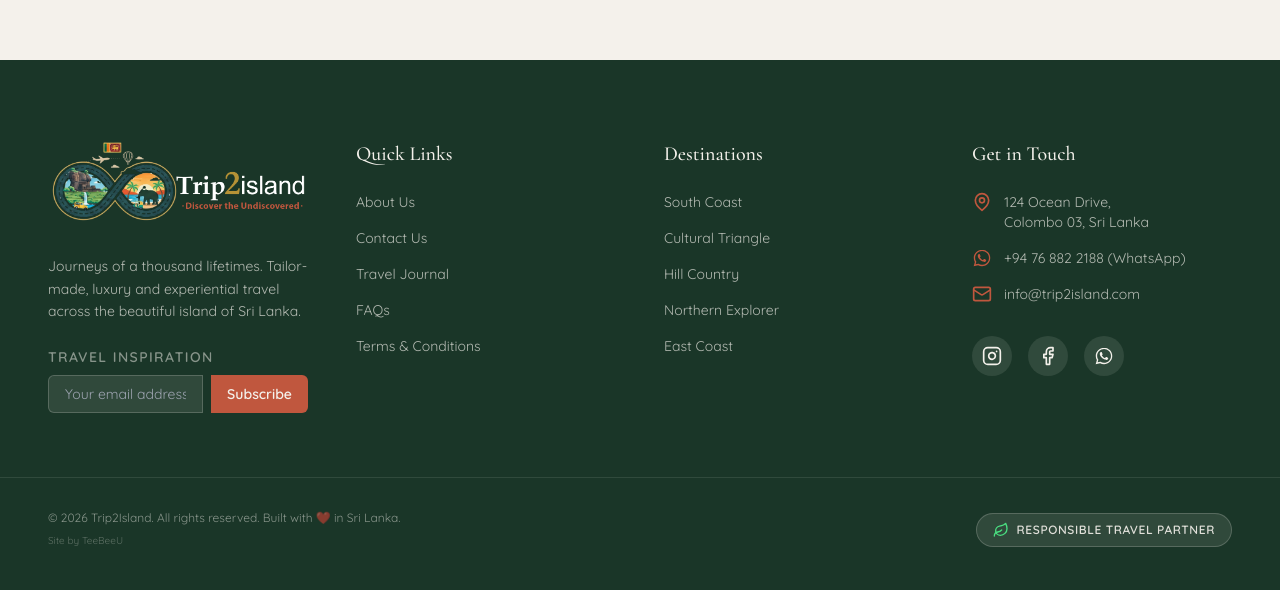
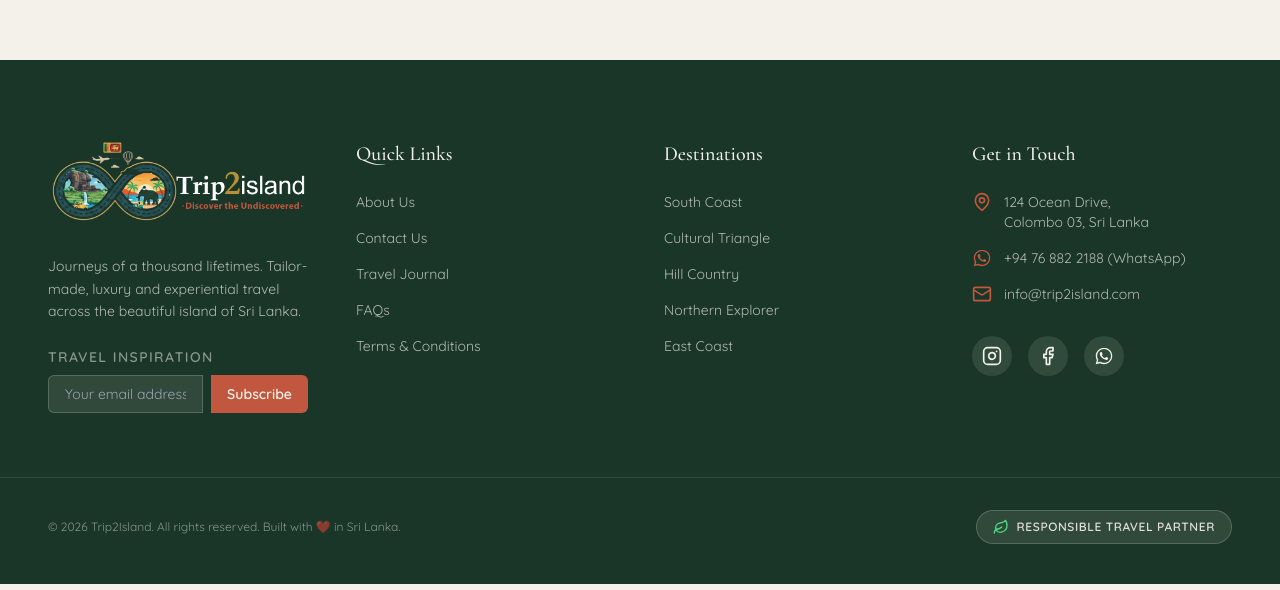
Before and after one commit to Aathif-M/trip-2-island, a React (Vite) app: page /trip-2-island/experiences in a window 1280 px wide. Shown: the part 10916-11506 px from the top of the page. Built offline with nearby package versions, Linux system fonts and the light colour scheme.

Commit message:
Removed footer signature

```diff
--- a/src/App.jsx
+++ b/src/App.jsx
@@ -14,6 +14,11 @@ import ExperiencesPage from './pages/ExperiencesPage';
 import LoadingScreen from './components/UI/LoadingScreen';
 import PageTransition from './components/UI/PageTransition';
 import CustomCursor from './components/UI/CustomCursor';
+
+console.log(
+    "%c✨ Designed & Developed by TeeBeeU | trip2island.com",
+    "color: #C8AC5F; background: #1C4130; font-size: 14px; font-weight: bold; padding: 8px 15px; border-radius: 5px;"
+);
 
 function App() {
     const [isLoading, setIsLoading] = useState(true);
--- a/src/components/Layout/Footer.jsx
+++ b/src/components/Layout/Footer.jsx
@@ -89,9 +89,9 @@ export default function Footer() {
                     <p className="text-sand/50 text-xs">
                         &copy; {new Date().getFullYear()} Trip2Island. All rights reserved. Built with ❤️ in Sri Lanka.
                     </p>
-                    <span className="text-sand/30 text-[10px] mt-1 inline-block">
+                    {/* <span className="text-sand/30 text-[10px] mt-1 inline-block">
                         Site by TeeBeeU
-                    </span>
+                    </span> */}
                 </div>
                 <div className="flex items-center gap-2 bg-sand/10 px-4 py-2 rounded-full border border-sand/20">
                     <Leaf className="w-4 h-4 text-green-400" />
```
Also changed, not shown: 1 other file (tests, documents, lock files or other folders). Lines whose indentation alone changed are shown as unchanged.
